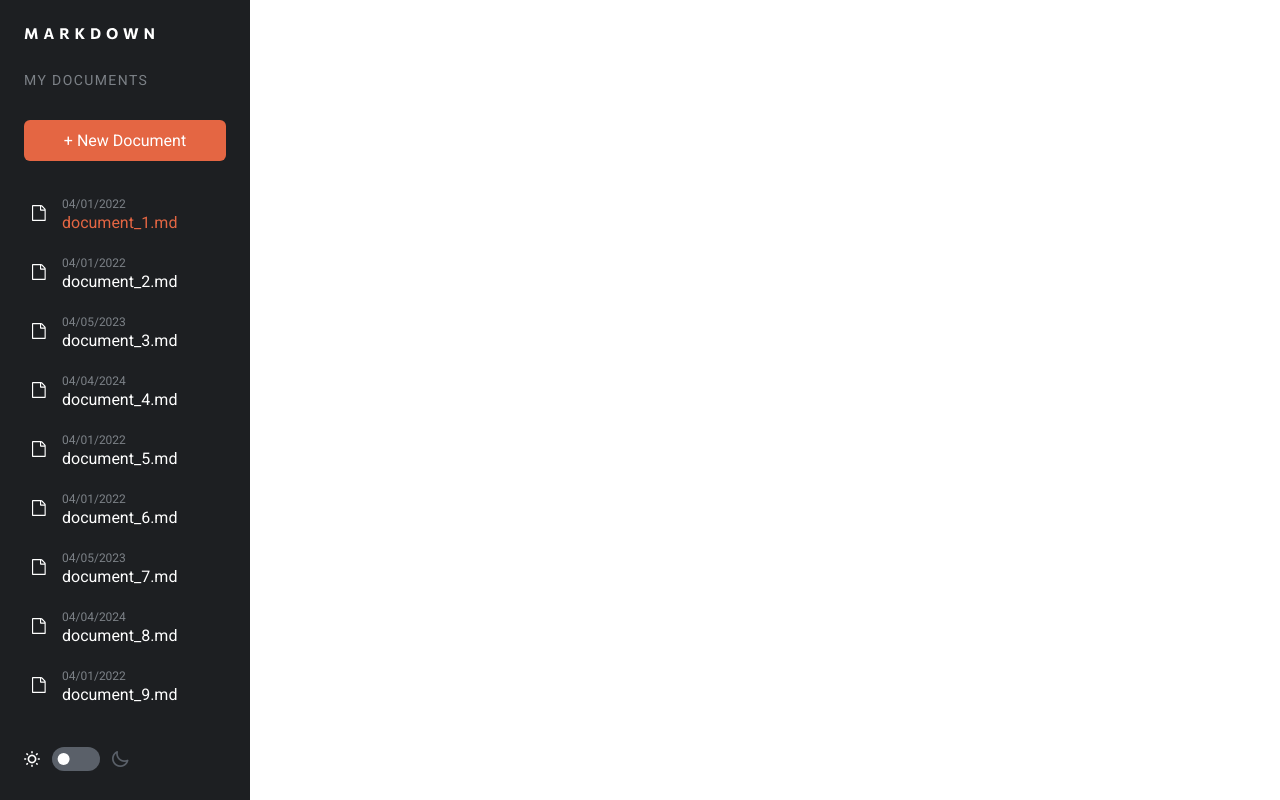
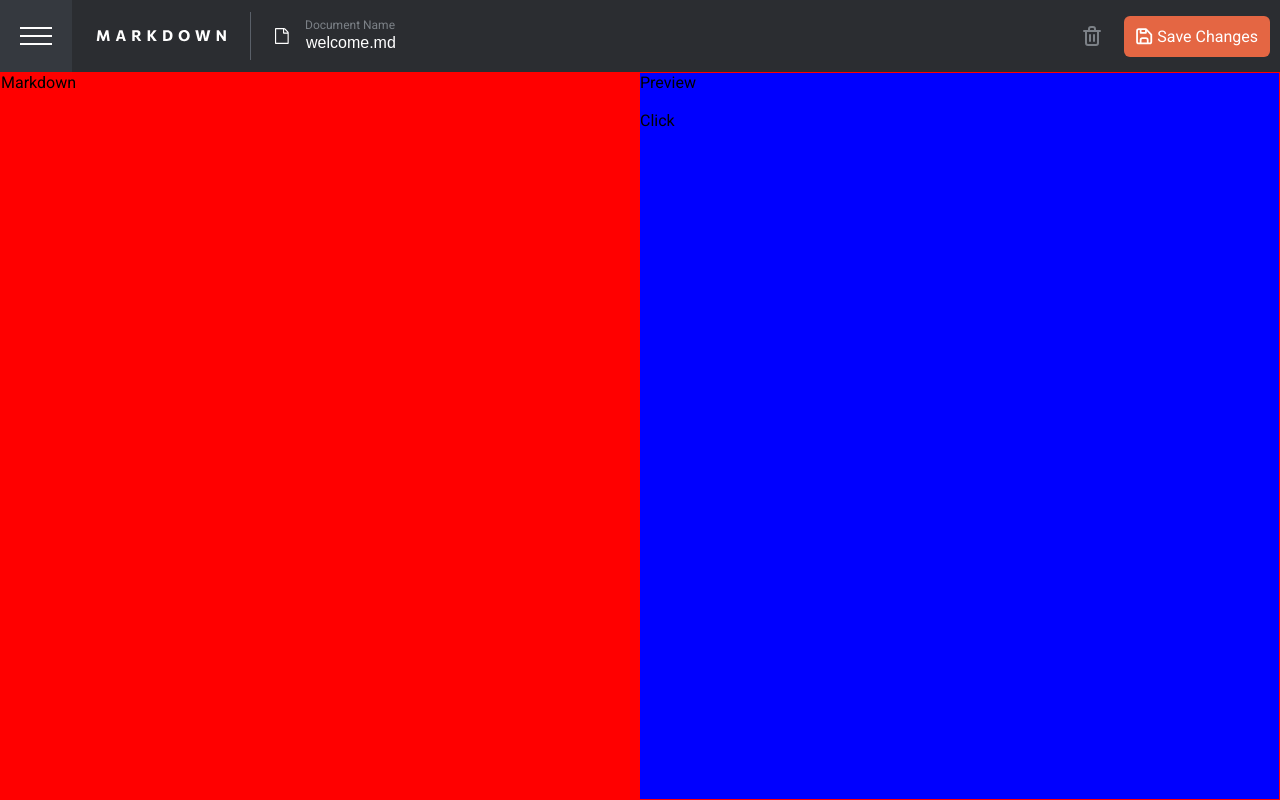
Before and after one commit to DmitryMuzalev/markdown-editor, a React (Vite) app: page / in a window 1280 px wide. Built offline with nearby package versions, Linux system fonts and the light colour scheme.

Commit message:
feat: create component Editor

```diff
--- a/src/App.jsx
+++ b/src/App.jsx
@@ -1,12 +1,14 @@
-//import { Header } from "./components/Header/Header";
+import { Editor } from "./components/Editor/Editor";
+import { Header } from "./components/Header/Header";
 
-import { Sidebar } from './components/Sidebar/Sidebar';
+//import { Sidebar } from "./components/Sidebar/Sidebar";
 
 function App() {
   return (
     <div className="app">
-      {/*<Header />*/}
-      <Sidebar />
+      <Header />
+      <Editor />
+      {/*  <Sidebar /> */}
     </div>
   );
 }
--- /dev/null
+++ b/src/components/Editor/Editor.jsx
@@ -0,0 +1,17 @@
+import { useState } from "react";
+import styles from "./Editor.module.scss";
+import { Markdown } from "./Markdown/Markdown";
+import { Preview } from "./Preview/Preview";
+
+function Editor() {
+  const [isShow, setIsShow] = useState(true);
+
+  const toggleIsShow = () => setIsShow((prev) => !prev);
+  return (
+    <div className={styles.editor}>
+      {isShow && <Markdown />}
+      <Preview cb={toggleIsShow} />
+    </div>
+  );
+}
+export { Editor };
--- /dev/null
+++ b/src/components/Editor/Editor.module.scss
@@ -0,0 +1,9 @@
+.editor {
+  display: flex;
+  height: calc(100vh - 4.5rem);
+  border: 1px solid red;
+
+  @media (max-width: 768px) {
+    height: calc(100vh - 3.75rem);
+  }
+}
--- /dev/null
+++ b/src/components/Editor/Markdown/Markdown.jsx
@@ -0,0 +1,6 @@
+import styles from "./Markdown.module.scss";
+
+function Markdown() {
+  return <div className={styles.markdown}>Markdown</div>;
+}
+export { Markdown };
--- /dev/null
+++ b/src/components/Editor/Markdown/Markdown.module.scss
@@ -0,0 +1,4 @@
+.markdown {
+  flex-basis: 50%;
+  background-color: red;
+}
--- /dev/null
+++ b/src/components/Editor/Preview/Preview.jsx
@@ -0,0 +1,13 @@
+import styles from "./Preview.module.scss";
+
+function Preview({ cb }) {
+  return (
+    <div className={styles.preview}>
+      <span>Preview</span>
+      <br />
+      <br />
+      <button onClick={cb}>Click</button>
+    </div>
+  );
+}
+export { Preview };
--- /dev/null
+++ b/src/components/Editor/Preview/Preview.module.scss
@@ -0,0 +1,5 @@
+.preview {
+  flex-basis: auto;
+  flex-grow: 1;
+  background-color: blue;
+}
```
